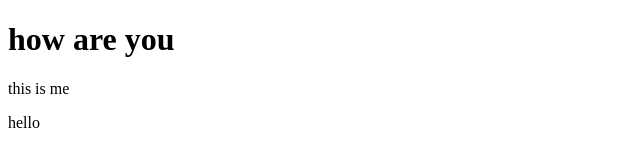
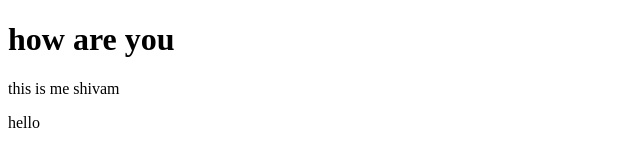
Before and after one commit to ShivamNautiyal22/myfirstrepo, a plain HTML site: page index.html in a window 1280 px wide. Shown: the full height of the page, 0-640 px from the left. Drawn offline with Linux system fonts and the light colour scheme.

Commit message:
add my name

```diff
--- a/index.html
+++ b/index.html
@@ -8,7 +8,7 @@
 </head>
 <body>
     <h1>how are you</h1>
-    <p>this is me</p>
+    <p>this is me shivam</p>
     <p>hello</p>
 </body>
 </html>
```
